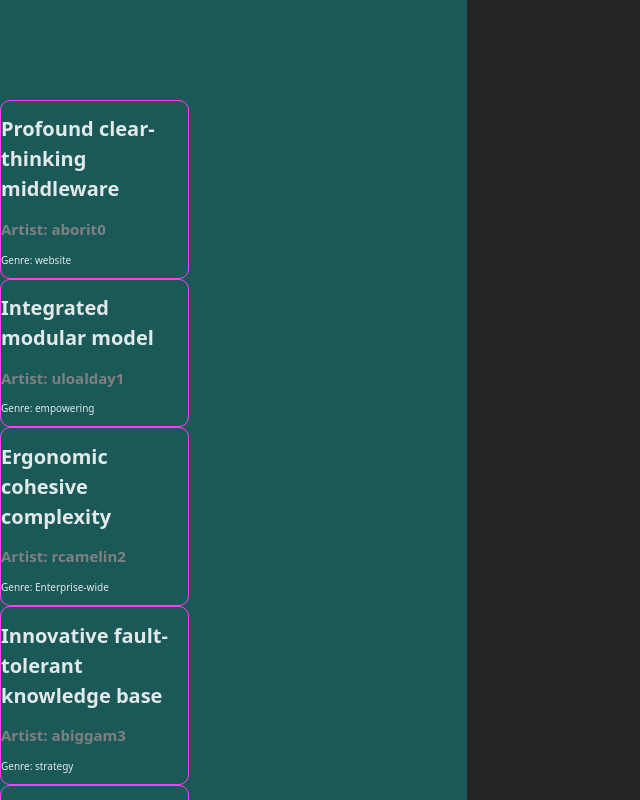
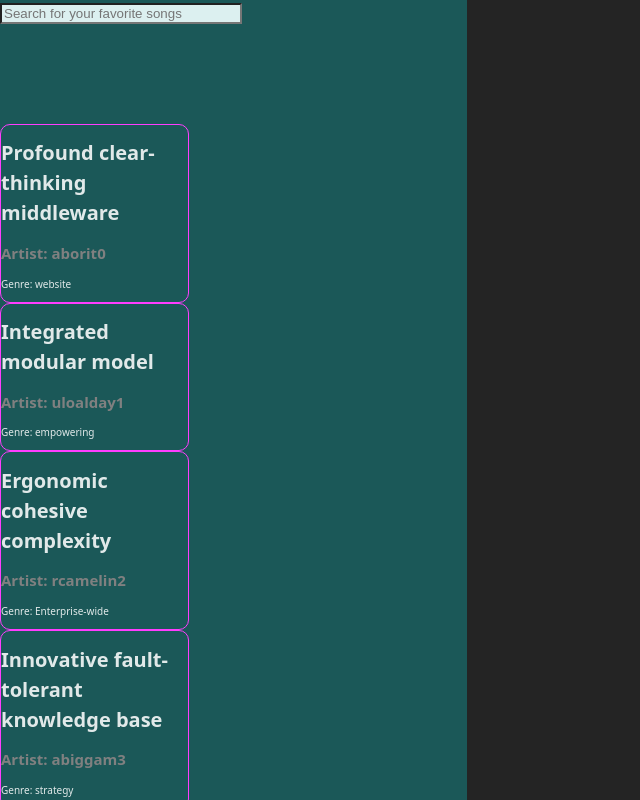
Before and after one commit to GU1LL0T1N3/spotify-project, a React (Vite) app in the folder spotify-api-project/: page / in a window 1280 px wide. Shown: the top 800 px of the page, without its empty margins (0-640 px from the left). Built offline with nearby package versions, Linux system fonts and the light colour scheme.

Commit message:
Move components into folder and create boilerplate for Playlist and Track

```diff
--- a/spotify-api-project/src/App.jsx
+++ b/spotify-api-project/src/App.jsx
@@ -1,10 +1,12 @@
 import React from 'react';
 import './App.css';
-import SearchResults from './SearchResults.jsx';
+import SearchResults from './components/SearchResults.jsx';
+import SearchBar from './components/SearchBar.jsx';
 
 function App() {
   return (
     <>
+      <SearchBar />
       <SearchResults />
     </>
   )
--- /dev/null
+++ b/spotify-api-project/src/components/SearchBar.jsx
@@ -0,0 +1,20 @@
+import React, { useState } from 'react';
+import Data from '../mockData.json';
+import styles from '../stylesheets/searchBarStyle.module.css'
+
+export default function SearchBar() {
+    const [query, setQuery] = useState("");
+    function handleQuery(e)  {
+        setQuery(e.target.value)
+    };
+    return (
+        <div>
+            <input
+            type='text'
+            placeholder='Search for your favorite songs'
+            onChange={handleQuery}
+            className={styles.search}
+            />
+        </div>
+    )
+}
--- a/spotify-api-project/src/SearchResults.jsx
+++ b/spotify-api-project/src/components/SearchResults.jsx
@@ -1,6 +1,6 @@
 import React from 'react';
-import Data from './mockData.json';
-import styles from './stylesheets/searchResultsStyle.module.css';
+import Data from '../mockData.json';
+import styles from '../stylesheets/searchResultsStyle.module.css';
 
 function SearchResults() {
     return (
--- /dev/null
+++ b/spotify-api-project/src/stylesheets/searchBarStyle.module.css
@@ -0,0 +1,6 @@
+.search {
+    margin: 0 auto;
+    width: 50%;
+    color: rgb(63, 0, 235);
+    background-color: rgba(240, 255, 255, 0.911);
+}
```
Also changed, not shown: spotify-api-project/src/SearchBar.jsx (deleted, +0 -10 lines), spotify-api-project/src/components/Playlist.jsx (added, +7 -0 lines), spotify-api-project/src/components/Track.jsx (added, +10 -0 lines), 1 other file (tests, documents, lock files or other folders).
